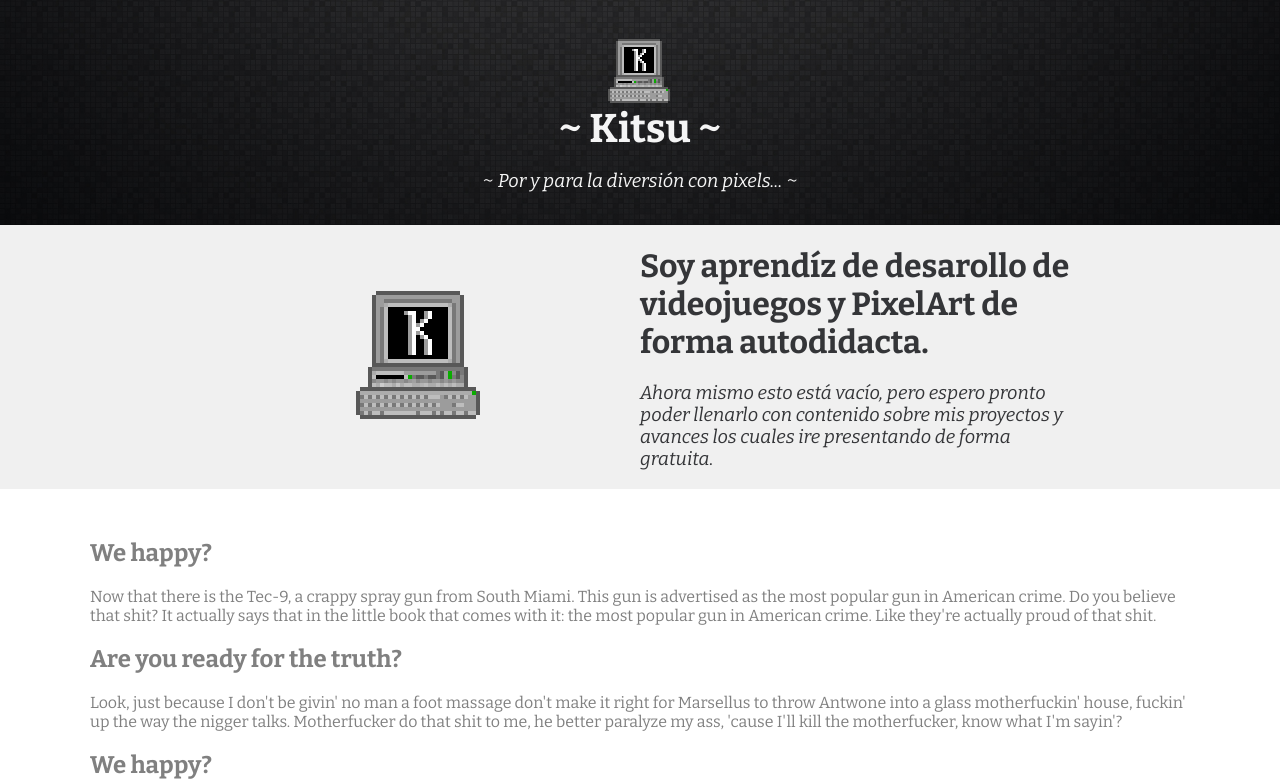
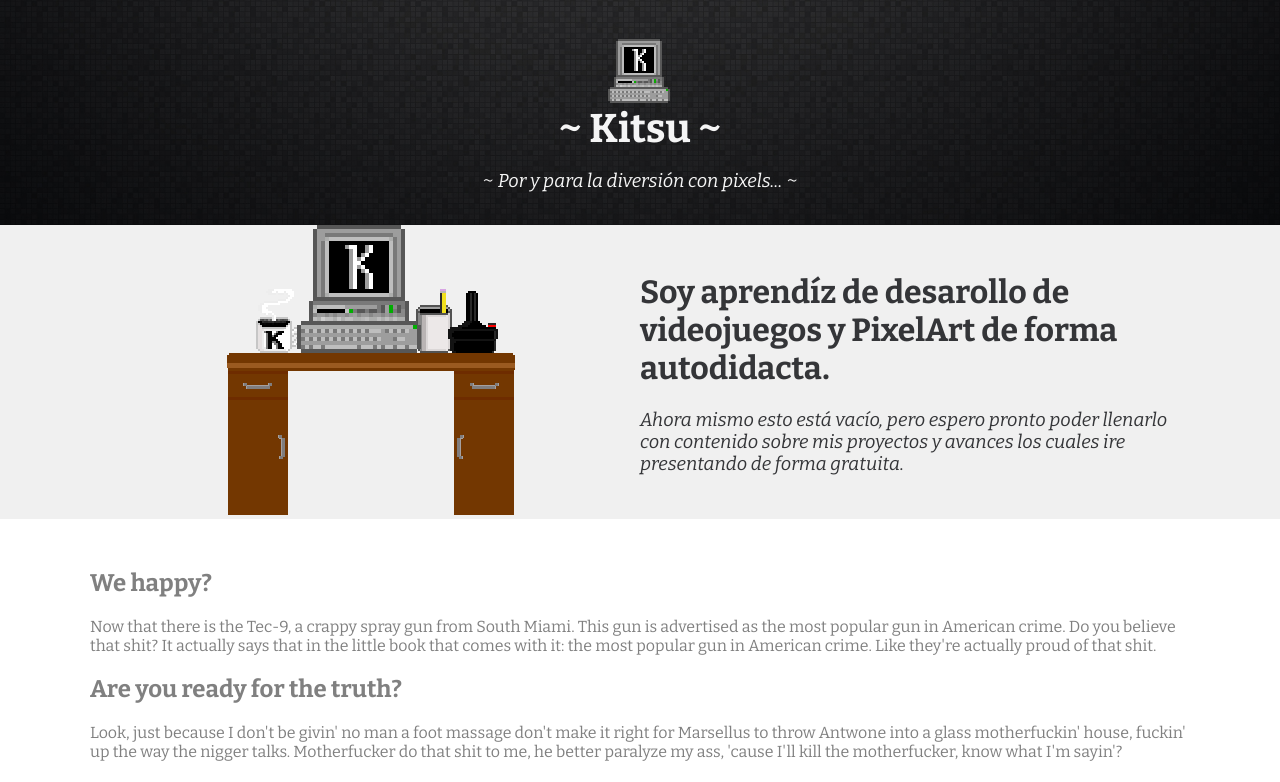
Before and after one commit to KitsuGf/kitsu.es-Deprecated, a plain HTML site: page index.html in a window 1280 px wide. Shown: the top 782 px of the page. Drawn offline with nearby package versions, Linux system fonts and the light colour scheme.

Commit message:
add semimesa and changes in style
add semimesa logo, now the semimesa is more in to the left.

```diff
--- a/css/style.css
+++ b/css/style.css
@@ -58,7 +58,7 @@ div#main-container {
 .about-me {
 	display: table;
 	table-layout: fixed;
-	width: 80%;
+	width: 100%;
 	margin: auto;
 	font-family: "Bitter";
 	color: #343538;
@@ -76,6 +76,8 @@ div#main-container {
 	font-family: "Bitter";
 	font-style: italic;
 }
+
+
 
 .about-me-image {
 	text-align: center;
--- a/index.html
+++ b/index.html
@@ -36,7 +36,7 @@
 					<div class="content">
 						<div class="about-me">
 							<div class="about-me-image">
-								<img src="img/klogo2.png" />
+								<img src="img/semimesa.png" />
 							</div>
 							<div class="about-me-text">
 								<h1>Soy aprendíz de desarollo de videojuegos y PixelArt de forma autodidacta.</h1>
```
Also changed, not shown: img/semimesa.png (added).
